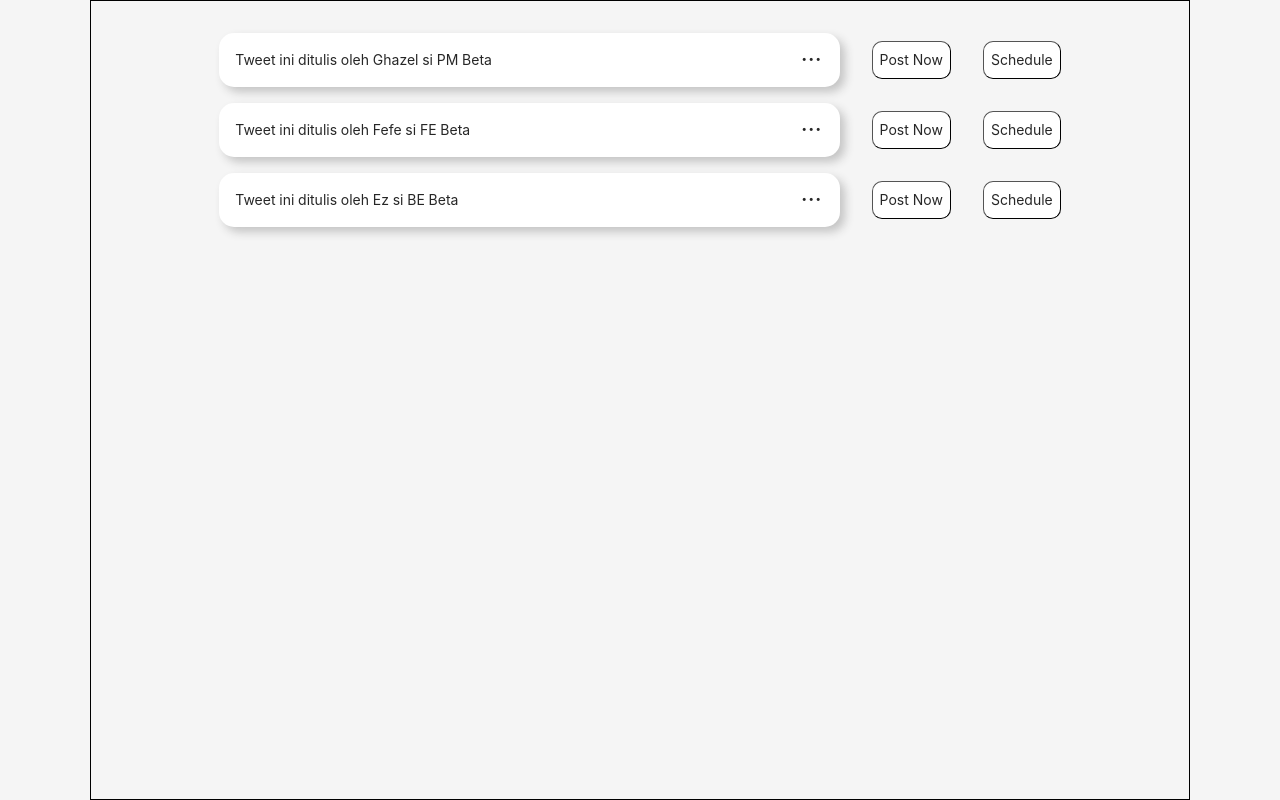
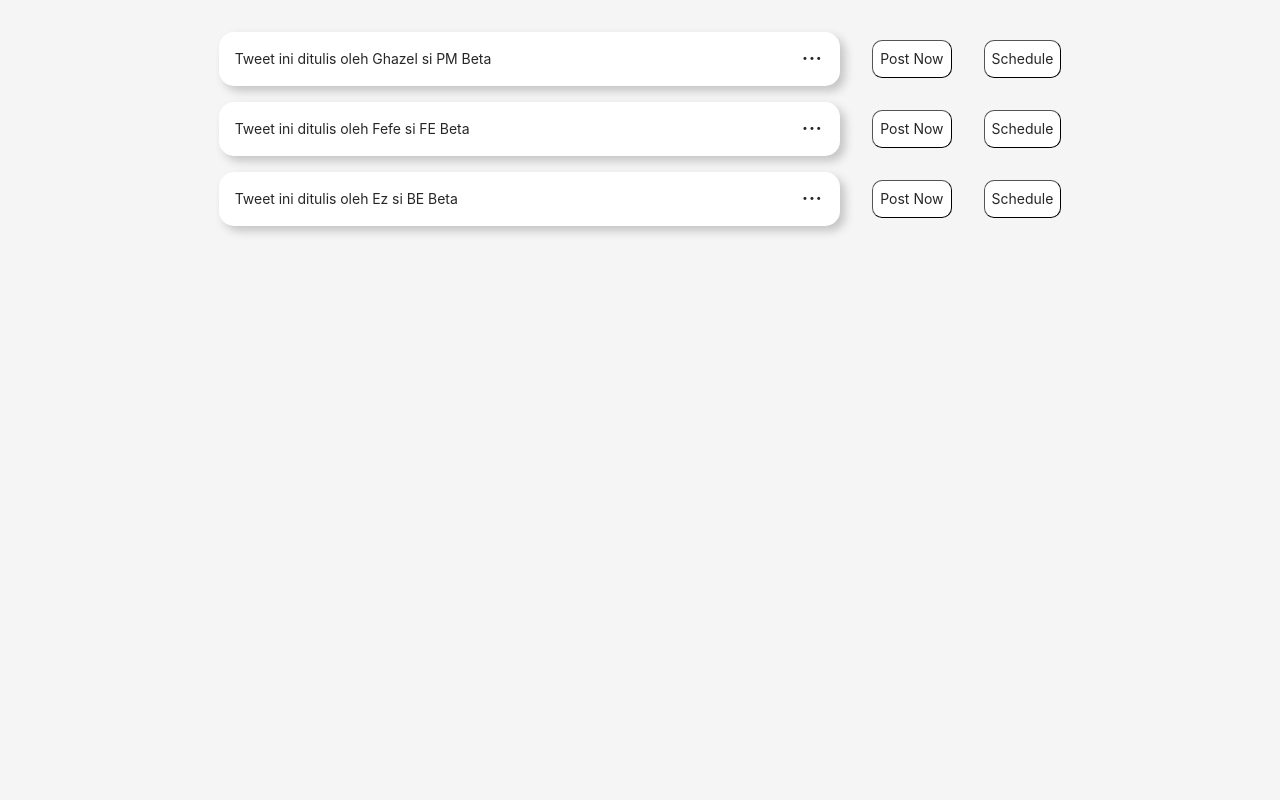
Before and after one commit to fedorarwp/SocialMediaManagement-FE, a React (Create React App) app: page /draft in a window 1280 px wide. Built offline with nearby package versions, Linux system fonts and the light colour scheme.

Commit message:
landing page, sidebar, and topbar addition

```diff
--- a/src/pages/Draft/draft.module.css
+++ b/src/pages/Draft/draft.module.css
@@ -1,7 +1,7 @@
 .wrapper{
     height: 100vh;
     max-width: 1100px;
-    border: 1px solid #000000;
+    border: 0px solid #000000;
     margin: 0 auto;
     padding: 2rem;
 }
```
